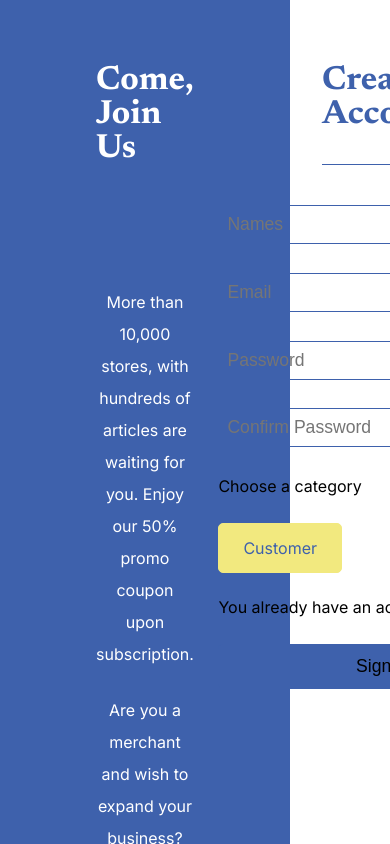
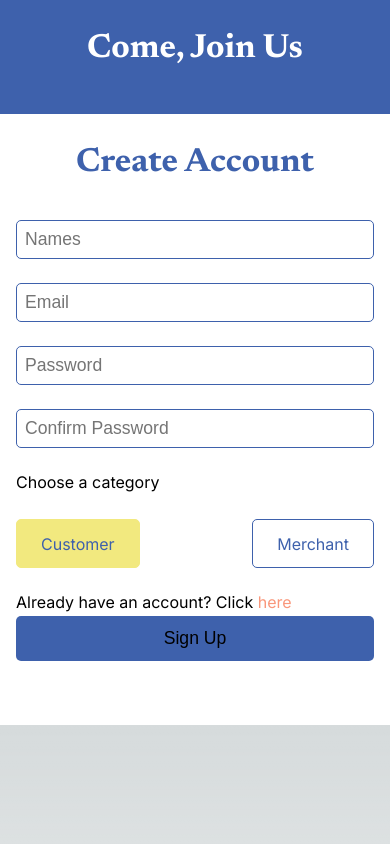
Before and after one commit to andyk2000/OSM_frontend, a Next.js app: page /sign-up in a window 390 px wide. Built offline with nearby package versions, Linux system fonts and the light colour scheme; no server answers.

Commit message:
feat: made the sign-up and login page responsive

```diff
--- a/src/app/login/page.module.css
+++ b/src/app/login/page.module.css
@@ -9,12 +9,18 @@
 }
 
 .leftSection {
-  width: 40%;
+  height: 100%;
   display: flex;
   flex-direction: column;
   align-items: center;
   padding-top: 7rem;
   background-color: #ffffff;
+}
+
+.leftContainer {
+  margin-inline: 10rem;
+  margin-bottom: 5rem;
+  width: fit-content;
 }
 
 .emailField {
@@ -81,16 +87,60 @@
 }
 
 .rightSection {
-  width: 60%;
-  display: flex;
-  flex-direction: column;
   padding-top: 7rem;
   align-items: center;
   color: white;
 }
 
-.rightSection p {
+.rightContainer {
+  margin-inline: 3rem;
+  display: flex;
+  flex-direction: column;
+  align-items: center;
+  text-align: center;
+  margin-bottom: 1rem;
+}
+
+.rightContainer p {
   text-align: center;
   margin-top: 4rem;
   font-size: 1.2rem;
 }
+
+@media (max-width: 480px) {
+  .main {
+    display: flex;
+    flex-direction: column-reverse;
+    height: 100vh;
+  }
+
+  .rightContainer p {
+    display: none;
+  }
+
+  .leftSection {
+    padding-top: 2rem;
+  }
+
+  .rightSection {
+    padding-top: 2rem;
+    padding-bottom: 2rem;
+  }
+}
+
+@media (min-width: 481px) and (max-width: 768px) {
+  .main {
+    display: flex;
+    flex-direction: column;
+    height: fit-content;
+  }
+}
+
+@media (max-height: 480px) {
+  .main {
+    height: max-content;
+  }
+  .leftSection {
+    height: 100%;
+  }
+}
--- a/src/app/login/page.tsx
+++ b/src/app/login/page.tsx
@@ -90,6 +90,7 @@ export default function Login() {
   return (
     <main className={styles.main}>
       <div className={styles.leftSection}>
+        <div className={styles.leftContainer}>
           <h1
             className={clsx(newsreader.className)}
             style={{
@@ -100,6 +101,7 @@ export default function Login() {
               borderBottomColor: "#3E61AC",
               borderBottomWidth: "1px",
               paddingBottom: "1.5rem",
+              textAlign: "center",
             }}
           >
             Login!
@@ -142,7 +144,9 @@ export default function Login() {
           </button>
           {message && <p className={styles.message}>{message}</p>}
         </div>
+      </div>
       <div className={styles.rightSection}>
+        <div className={styles.rightContainer}>
           <h1
             className={clsx(newsreader.className)}
             style={{
@@ -175,6 +179,7 @@ export default function Login() {
             with our new adds feature.
           </p>
         </div>
+      </div>
     </main>
   );
 }
--- a/src/app/sign-up/page.module.css
+++ b/src/app/sign-up/page.module.css
@@ -1,5 +1,7 @@
+/* styles/page.module.css */
+
 .main {
-  background-image: url("../../../public/image/Desktop\ -\ 1.png");
+  background-image: url("/image/Desktop - 1.png");
   background-size: cover;
   background-position: center;
   background-repeat: no-repeat;
@@ -7,23 +9,24 @@
   height: 100vh;
   display: flex;
   color: black;
+  overflow-y: scroll;
+  justify-content: space-between;
 }
 
 .leftSection {
   background: transparent;
-  width: 50%;
-  margin-left: 6rem;
-  margin-right: 6rem;
+  margin-inline: 5rem;
   padding-top: 4rem;
   display: flex;
   flex-direction: column;
   align-items: center;
+  padding-bottom: 3rem;
 }
 
 .textContainer {
   display: flex;
   flex-direction: column;
-  margin-top: 6rem;
+  margin-top: 3rem;
 }
 
 .text {
@@ -36,19 +39,23 @@
 
 .rightSection {
   background: #ffffff;
-  width: 50%;
-  padding-left: 2rem;
-  padding-right: 2rem;
+  height: 100%;
   padding-block: 4rem;
   display: flex;
   flex-direction: column;
   align-items: center;
 }
+
+.rightSectionContainer {
+  padding-inline: 5rem;
+}
+
 .fieldsContainer {
   display: flex;
   flex-direction: column;
   align-content: center;
   margin-top: 2.5rem;
+  padding-inline: 5rem;
 }
 
 .fieldContainer {
@@ -56,11 +63,14 @@
   border-width: 1px;
   border-color: #3e61ac;
   border-radius: 5px;
-  margin-bottom: 1.8rem;
+  margin-bottom: 1.5rem;
+  display: flex;
+  flex-direction: column;
+  align-items: center;
 }
 
 .input {
-  margin: 0.5rem;
+  padding: 0.5rem;
   outline: none;
   border-style: none;
   background: transparent;
@@ -117,5 +127,82 @@
   border-radius: 5px;
   font-size: 1.1rem;
   cursor: pointer;
-  margin-top: 1.5rem;
 }
+
+.message {
+  color: red;
+  margin-top: 1rem;
+}
+
+/* Media Queries for responsiveness */
+
+/* Cell Phones (up to 480px) */
+@media (max-width: 480px) {
+  .main {
+    flex-direction: column;
+    height: auto;
+  }
+
+  .leftSection {
+    padding-top: 2rem;
+  }
+
+  .rightSection {
+    padding-top: 2rem;
+    padding-inline: 1rem;
+    align-items: stretch;
+  }
+
+  .rightSectionContainer {
+    padding-inline: 0rem;
+  }
+
+  .fieldsContainer {
+    padding-inline: 0rem;
+  }
+
+  .input {
+    width: 100%;
+  }
+
+  .textContainer {
+    display: none;
+  }
+
+  .heading {
+    border-style: none;
+    padding-bottom: 0rem;
+  }
+}
+
+/* Tablets (481px to 768px) */
+@media (min-width: 481px) and (max-width: 768px) {
+  .main {
+    flex-direction: column;
+    height: fit-content;
+  }
+
+  .leftSection,
+  .rightSection {
+    padding-top: 3rem;
+  }
+
+  .input {
+    width: 100%;
+  }
+}
+
+.heading {
+  font-size: 2.1rem;
+  font-weight: bolder;
+  text-align: center;
+  border-bottom-style: none;
+  border-bottom-color: white;
+  border-bottom-width: 1px;
+  color: white;
+}
+
+.rightHeading {
+  color: #3e61ac;
+  border-bottom-color: #3e61ac;
+}
--- a/src/app/sign-up/page.tsx
+++ b/src/app/sign-up/page.tsx
@@ -24,12 +24,10 @@ interface Config {
 }
 
 const config: Config = {
-  backend: process.env.NEXT_PUBLIC_BACKEND_LINK || "localhost",
+  backend: process.env.NEXT_PUBLIC_BACKEND_LINK || "http://localhost:3000",
 };
 
 const createPost = async (postData: User) => {
-  console.log(postData);
-  console.log(config.backend);
   const postLink = config.backend + "/user/signup";
   try {
     const response = await axios.post(postLink, postData, {
@@ -40,8 +38,7 @@ const createPost = async (postData: User) => {
     return { success: true, data: response.data };
   } catch (error) {
     console.error("Error creating post:", error);
-    // throw error;
-    return { success: false, message: "something went wrong" };
+    return { success: false, message: "Something went wrong" };
   }
 };
 
@@ -79,9 +76,8 @@ export default function SignUp() {
 
     try {
       const res = await createPost(user);
-      // setMessage(data);
       if (res.success && res.data) {
-        setMessage("saved successful");
+        setMessage("Sign up successful");
         return;
       }
 
@@ -96,10 +92,7 @@ export default function SignUp() {
   return (
     <main className={styles.main}>
       <div className={styles.leftSection}>
-        <h1
-          className={clsx(newsreader.className)}
-          style={{ fontSize: "2.1rem", fontWeight: "bolder", color: "white" }}
-        >
+        <h1 className={clsx(newsreader.className, styles.heading)}>
           Come, Join Us
         </h1>
         <div className={styles.textContainer}>
@@ -116,16 +109,13 @@ export default function SignUp() {
         </div>
       </div>
       <div className={styles.rightSection}>
+        <div className={styles.rightSectionContainer}>
           <h1
-          className={clsx(newsreader.className)}
-          style={{
-            fontSize: "2.1rem",
-            fontWeight: "bolder",
-            color: "#3E61AC",
-            paddingBottom: "2rem",
-            borderBottomStyle: "solid",
-            borderBottomWidth: "1px",
-          }}
+            className={clsx(
+              newsreader.className,
+              styles.heading,
+              styles.rightHeading,
+            )}
           >
             Create Account
           </h1>
@@ -188,12 +178,13 @@ export default function SignUp() {
               </div>
             </div>
             <h4 className={styles.categoryTitle}>
-            You already have an account? Click <Link href="/login">here</Link>
+              Already have an account? Click <Link href="/login">here</Link>
             </h4>
             <button className={styles.signUpButton} onClick={handleSubmit}>
               Sign Up
             </button>
-          {message && <p className={styles.message}>{message}</p>}{" "}
+            {message && <p className={styles.message}>{message}</p>}
+          </div>
         </div>
       </div>
     </main>
```
Lines whose indentation alone changed are shown as unchanged.
